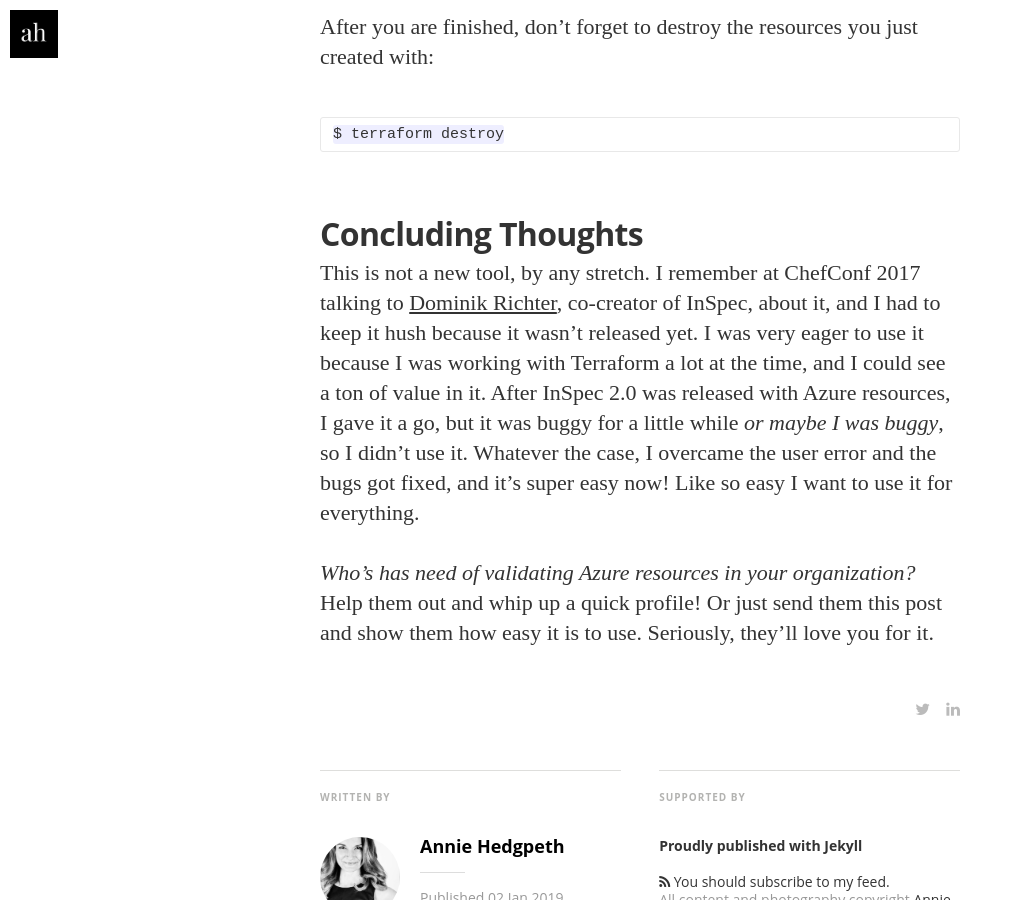
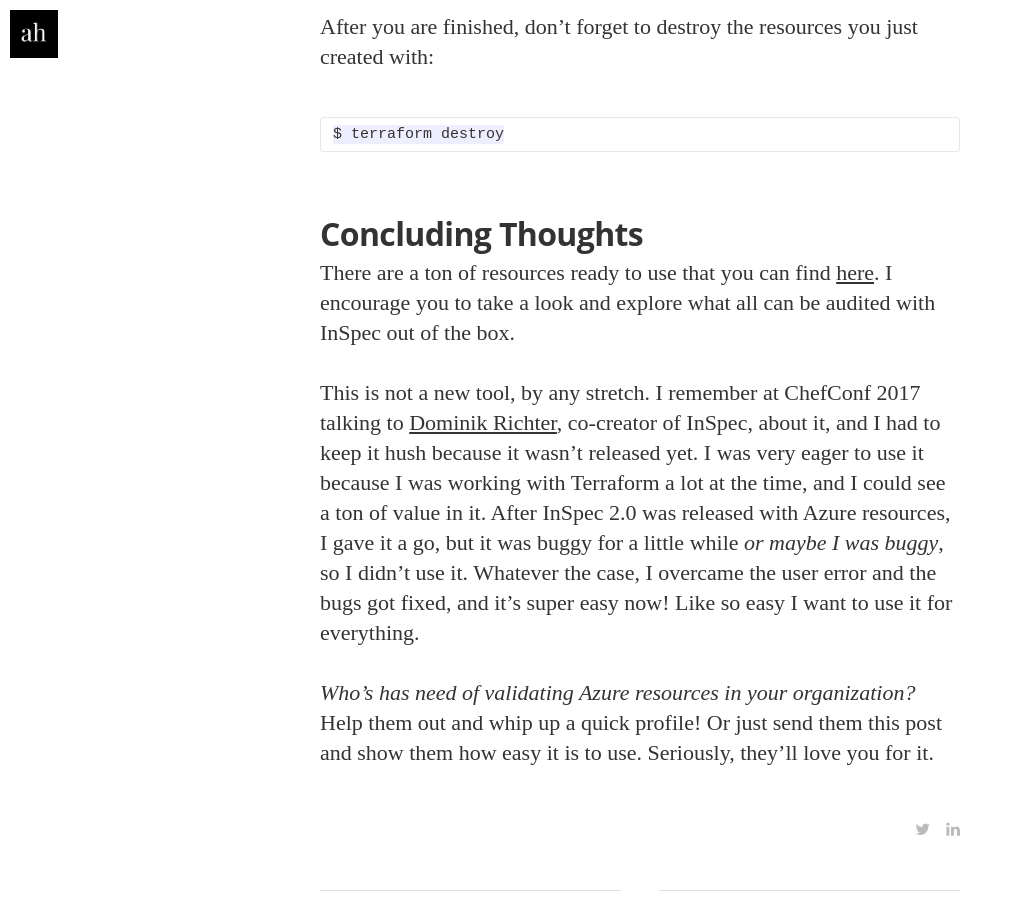
Before and after one commit to anniehedgpeth/anniehedgpeth.github.io, a Jekyll site: the page built from _posts/2019-01-02-inspec-basics-11.md, in a window 1280 px wide and 900 px high, scrolled down 11793 px. Shown: the whole window, without its empty margins (0-1013 px from the left). Built offline with Jekyll 4.4.1, drawn with Linux system fonts in a browser that asks for light colours; nearby versions of some CDN libraries; some web fonts are replaced.

Commit message:
added resource link to concluding thoughts

```diff
--- a/_posts/2019-01-02-inspec-basics-11.md
+++ b/_posts/2019-01-02-inspec-basics-11.md
@@ -300,6 +300,8 @@
 
 # Concluding Thoughts
 
+There are a ton of resources ready to use that you can find [here](https://www.inspec.io/docs/reference/resources/#azure-resources). I encourage you to take a look and explore what all can be audited with InSpec out of the box.
+
 This is not a new tool, by any stretch. I remember at ChefConf 2017 talking to [Dominik Richter](https://twitter.com/arlimus?lang=en), co-creator of InSpec, about it, and I had to keep it hush because it wasn't released yet. I was very eager to use it because I was working with Terraform a lot at the time, and I could see a ton of value in it. After InSpec 2.0 was released with Azure resources, I gave it a go, but it was buggy for a little while _or maybe I was buggy_, so I didn't use it. Whatever the case, I overcame the user error and the bugs got fixed, and it's super easy now! Like so easy I want to use it for everything.
 
 *Who's has need of validating Azure resources in your organization?* Help them out and whip up a quick profile! Or just send them this post and show them how easy it is to use. Seriously, they'll love you for it.
```
